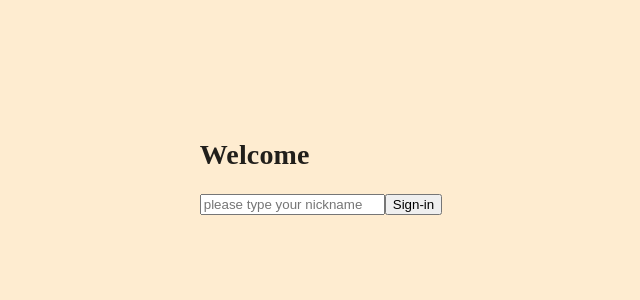
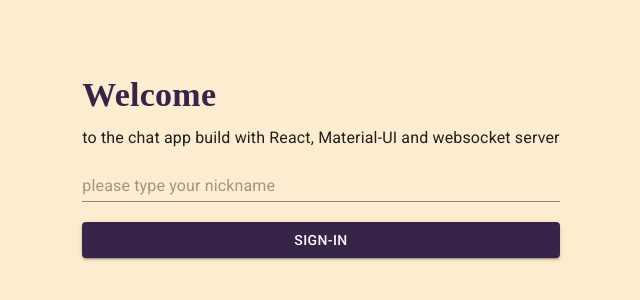
Before and after one commit to rysz-eriksson/react-chat-app, a React (Create React App) app: page / in a window 1280 px wide. Shown: the part 234-534 px from the top of the page, without its empty margins (319-959 px from the left). Built offline with nearby package versions, Linux system fonts and the light colour scheme.

Commit message:
feat: style welcomePage component

```diff
--- a/src/components/Chat.js
+++ b/src/components/Chat.js
@@ -16,7 +16,6 @@ const styles = theme => ({
     backgroundColor: '#fafafa',
     display: 'flex',
     flexDirection: 'column',
-    border: '1px solid rgb(49, 45, 60)'
   }
 });
 
@@ -74,7 +73,6 @@ class Chat extends React.Component {
 
   }
 
-
   componentDidMount() {
     const nickname = localStorage.getItem('nickname')
     this.setState(({ messages }) => {
--- a/src/components/Header.js
+++ b/src/components/Header.js
@@ -7,7 +7,8 @@ import { makeStyles } from '@material-ui/core/styles';
 const useStyles = makeStyles({
     root: {
         backgroundColor: '#372549',
-        color: '#fff'
+        color: '#fff',
+        borderRadius: '9px 9px 0 0'
     },
     title: {
         padding: '10px 20px'
--- a/src/components/MessageForm.js
+++ b/src/components/MessageForm.js
@@ -1,7 +1,6 @@
 import React, { useState } from 'react';
 import Input from '@material-ui/core/Input';
 import Button from '@material-ui/core/Button';
-import Icon from '@material-ui/core/Icon';
 import { makeStyles } from '@material-ui/core/styles';
 import { Smile } from 'react-feather';
 import { Picker } from 'emoji-mart';
@@ -67,7 +66,6 @@ export default (props) => {
                 variant="contained"
                 color="secondary"
                 size="large"
-                endIcon={<Icon>send</Icon>}
                 type="submit"
               >Send</Button>
             </form>
--- a/src/components/MessageItem.js
+++ b/src/components/MessageItem.js
@@ -31,11 +31,11 @@ const useStyles = makeStyles({
         justifyContent: 'flex-end'
     },
     fmAvatar: {
-        backgroundColor: '#372549'
+        backgroundColor: 'rgb(49, 45, 60)'
     },
     fmParapraph: {
         color: '#fff',
-        backgroundColor: 'rgba(55, 37, 73, 1)',
+        backgroundColor: 'rgb(49, 45, 60)',
         margin: '0 0 0 auto',
         textAlign: 'left'
     },
--- a/src/components/MessageList.js
+++ b/src/components/MessageList.js
@@ -6,7 +6,6 @@ import MessageItem from './MessageItem';
 const useStyles = makeStyles({
   root: {
     overflow: 'auto',
-    height: '100%',
     width: '100%',
     paddingBottom: '30px'
   },
--- a/src/components/WelcomePage.js
+++ b/src/components/WelcomePage.js
@@ -1,8 +1,21 @@
 import React from 'react';
 import { Redirect } from 'react-router-dom';
+import Typography from '@material-ui/core/Typography';
+import { withStyles } from '@material-ui/core/styles';
+import Input from '@material-ui/core/Input';
+import Button from '@material-ui/core/Button';
 
+const styles = theme => ({
+    container: {
+        margin: '10px'
+    },
+    element: {
+        width: '100%',
+        margin: '10px auto'
+    }
+  });
 
-export default class WelcomePage extends React.Component {
+class WelcomePage extends React.Component {
 
     state = {
         nickname: ''
@@ -23,21 +36,41 @@ export default class WelcomePage extends React.Component {
     }
 
     render() {
+        const { classes } = this.props;
         if (this.state.nickname) {
             return <Redirect to="/chat" />
         } else {
             return (
-                <div>
-                <h1>Welcome</h1>
+                <div className={classes.container}>
+                <Typography
+                variant='h4'
+                color='secondary'
+                className={classes.element}
+                >Welcome</Typography>
+                <Typography
+                variant='body1'
+                component='p'
+                className={classes.element}
+                >to the chat app build with React, Material-UI and websocket server
+                </Typography>
                 <form onSubmit={this.handleSignIn}>
-                    <input
+                    <Input
                     name="nickname"
                     placeholder="please type your nickname"
                     type="text"
+                    fullWidth
+                    className={classes.element}
                     />
-                <button type='submit'>Sign-in</button>
+                <Button
+                type='submit'
+                variant="contained"
+                color="secondary"
+                className={classes.element}
+                >Sign-in</Button>
                 </form>
             </div>
             )
         }
 }}
+
+export default withStyles(styles)(WelcomePage);
```
